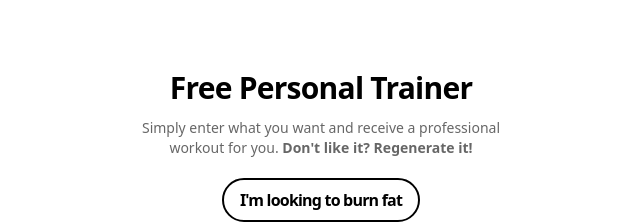
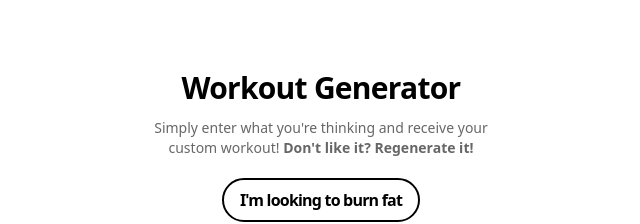
Before and after one commit to myxchine/gymthing, a Next.js app: page / in a window 1280 px wide. Shown: the part 174-398 px from the top of the page, without its empty margins (319-959 px from the left). Built offline with nearby package versions, Linux system fonts and the light colour scheme; no server answers.

Commit message:
changed home page content

```diff
--- a/src/app/(home)/generate-workout-form.tsx
+++ b/src/app/(home)/generate-workout-form.tsx
@@ -94,11 +94,10 @@ export default function PersonalWorkoutRoutineForm() {
       {!isPending && !message && (
         <div className="flex flex-col gap-3 w-full h-full items-center justify-center text-center p-2">
           <h1 className="text-3xl font-semibold tracking-tight">
-            Free Personal Trainer
+            Workout Generator
           </h1>
           <p className="text-black/60 text-sm">
-            Simply enter what you want and receive a professional workout for
-            you.
+            Simply enter what you're thinking and receive your custom workout!
             <strong> Don't like it? Regenerate it! </strong>
           </p>
 
--- a/src/components/ui/header.tsx
+++ b/src/components/ui/header.tsx
@@ -6,10 +6,10 @@ import { toast } from "sonner";
 export default function Header() {
   return (
     <header className="max-w-xl mx-auto p-4 flex flex-row items-center justify-between sticky top-0 z-10 bg-white">
-      <MenuIcon
-        className="w-6 h-6 cursor-pointer"
-        onClick={() => toast.success("Menu feature coming soon")}
-      />
+      <Link href="/workout">
+        <MenuIcon className="w-6 h-6 cursor-pointer" />
+      </Link>
+
       <Link href="/" className="font-bold tracking-[0.5rem] text-xl">
         GYMTHING
       </Link>
```
